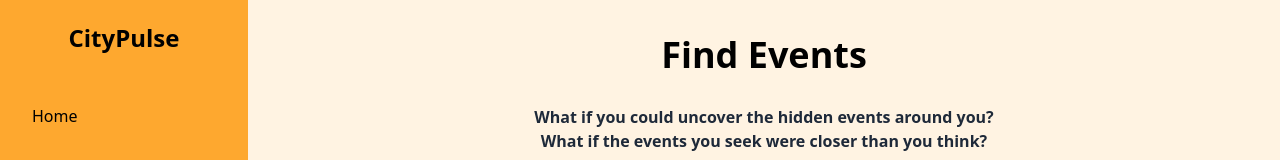
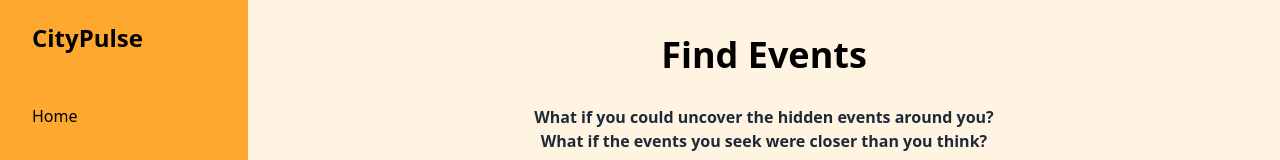
Before and after one commit to OluwadamilareSunmola/cityplanner, a React (Vite) app in the folder frontend/: page /home in a window 1280 px wide. Shown: the top 160 px of the page. Built offline with nearby package versions, Linux system fonts and the light colour scheme; no server answers.

Commit message:
Change sidebar title margin to align with links

```diff
--- a/frontend/src/App.css
+++ b/frontend/src/App.css
@@ -83,7 +83,6 @@
 .sidebar-title {
   margin-bottom: 2rem;
   font-size: 1.5rem;
-  text-align: center;
 }
 
 .sidebar-nav {
--- a/frontend/src/components/Sidebar.jsx
+++ b/frontend/src/components/Sidebar.jsx
@@ -10,7 +10,7 @@ function Sidebar() {
 
   return (
     <div className="sidebar">
-      <h2 className="sidebar-title">CityPulse</h2>
+      <h2 className="sidebar-title ml-[0.5rem]">CityPulse</h2>
       <nav className="sidebar-nav">
         <div className="sidebar-link" onClick={() => navigate('/home')}>Home</div>
         <div className="sidebar-link" onClick={() => navigate('/map')}>Map</div>
```
